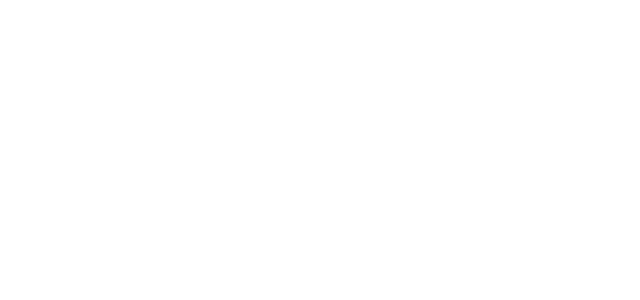
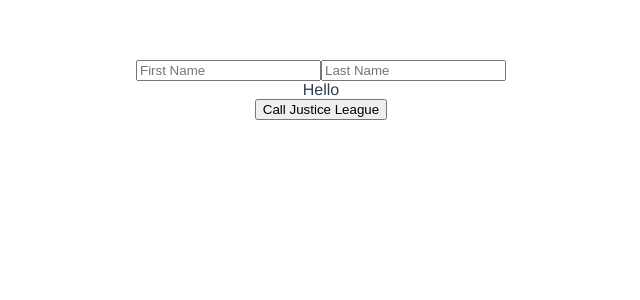
Before and after one commit to kywleon/vue.js_v3, a Vue app: page / in a window 1280 px wide. Shown: the top 300 px of the page, without its empty margins (319-959 px from the left). Built offline with nearby package versions, Linux system fonts and the light colour scheme.

Commit message:
Learn Vue JS 3 Tutorial - 63 - Props and Composition API

```diff
--- a/src/App.vue
+++ b/src/App.vue
@@ -1,15 +1,15 @@
 <template>
   <div>
-
+    <Person />
   </div>
 </template>
 
 <script>
-
+import Person from './components/Person.vue'
 export default {
   name: 'App',
   components: {
-
+    Person
   }
 }
 </script>
--- /dev/null
+++ b/src/components/Person.vue
@@ -0,0 +1,34 @@
+<template>
+    <div>
+        <input type="text" placeholder="First Name" v-model="firstName" />
+        <input type="text" placeholder="Last Name" v-model="lastName" />
+    </div>
+    <PersonGreeting :firstName="firstName" :lastName="lastName" @callHeroes="callHeroes" />
+</template>
+
+<script>
+import { ref } from 'vue'
+import PersonGreeting from './PersonGreeting.vue'
+export default {
+    name: 'TPerson',
+    components: {
+        PersonGreeting,
+    },
+    setup() {
+        const firstName = ref('')
+        const lastName = ref('')
+
+        function callHeroes(hero) {
+            alert(`Calling ${hero}`)
+        }
+
+        return {
+            firstName,
+            lastName,
+            callHeroes,
+        }
+    },
+}
+</script>
+
+<style scoped></style>
--- /dev/null
+++ b/src/components/PersonGreeting.vue
@@ -0,0 +1,34 @@
+<template>
+    <div>Hello {{ fullName }}</div>
+    <button @click="sendEvent">Call Justice League</button>
+</template>
+
+<script>
+import { computed } from 'vue'
+export default {
+    name: 'PersonGreeting',
+    props: ['firstName', 'lastName'],
+    emits: ['callHeroes'],
+    setup(props, context) {
+        const fullName = computed(() => {
+            return `${props.firstName} ${props.lastName}`
+        })
+
+        function sendEvent() {
+            context.emit('callHeroes', fullName.value)
+        }
+
+        return {
+            fullName,
+            sendEvent,
+        }
+    },
+    // computed: {
+    //   fullName() {
+    //     return `${this.firstName} ${this.lastName}`
+    //   },
+    // },
+}
+</script>
+
+<style scoped></style>
```
